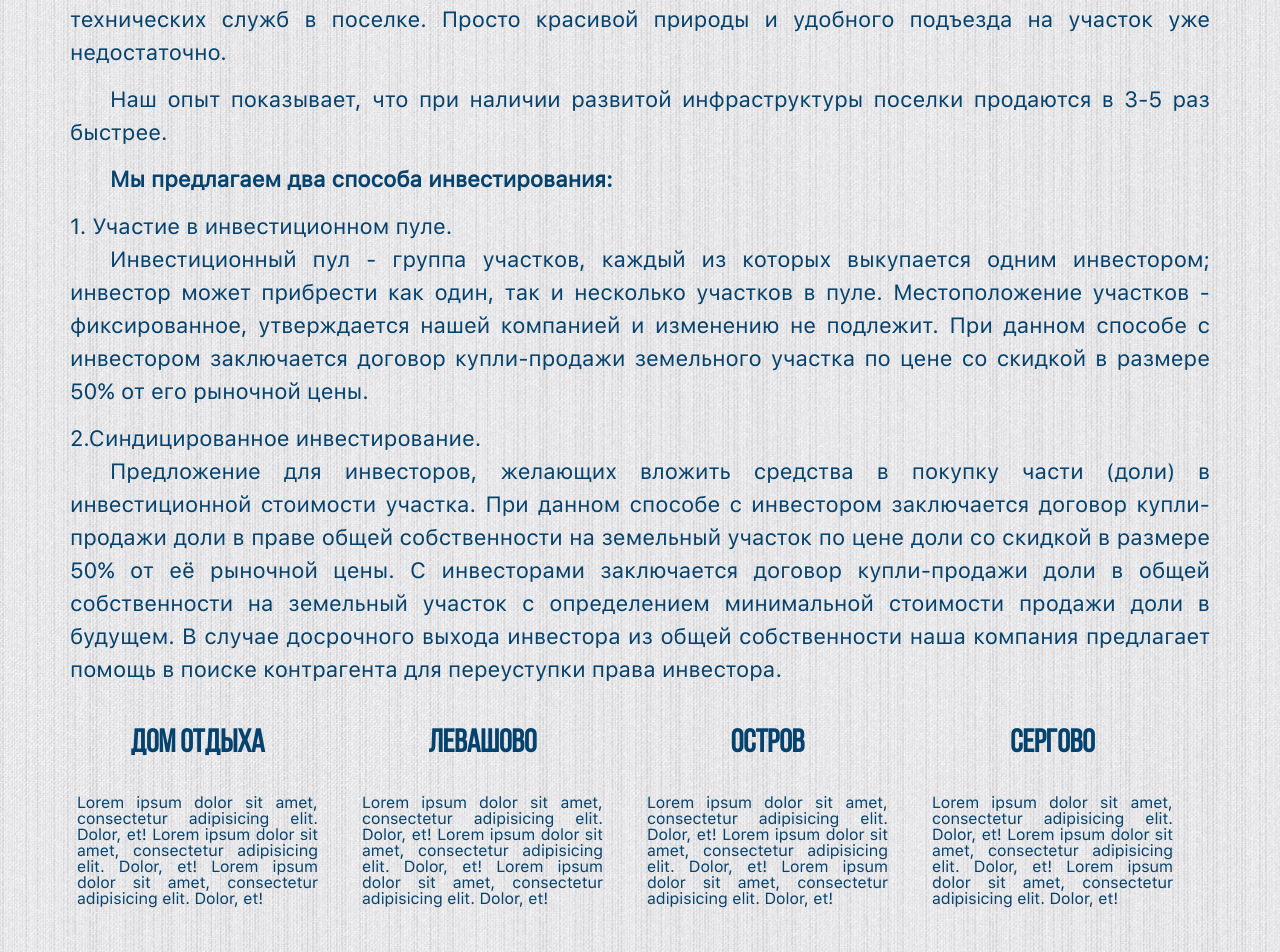
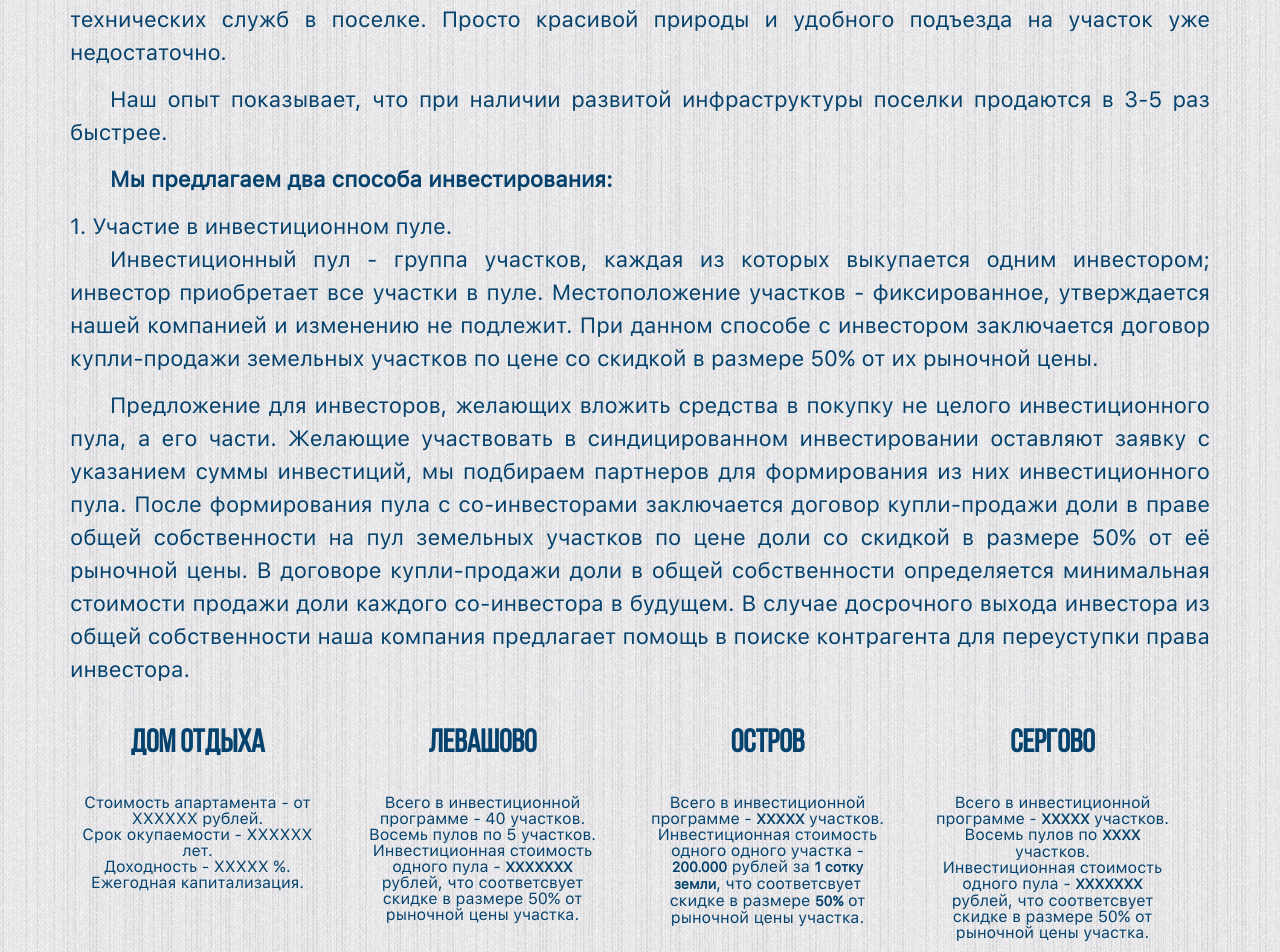
Before and after one commit to staik4/investment, a PHP site: page / in a window 1280 px wide. Shown: the part 1040-1992 px from the top of the page. Run offline with PHP 8.4, Linux system fonts and the light colour scheme.

Commit message:
add real description for unique offers and fix bugs in wrapper's function

```diff
--- a/index.php
+++ b/index.php
@@ -108,13 +108,9 @@
               <p class="text-justify"><strong>Мы предлагаем два способа инвестирования:</strong></p>
               <ul>
                 <li>1. Участие в инвестиционном пуле.</li>
-                <p class="text-justify">Инвестиционный пул - группа участков, каждый из которых выкупается одним инвестором; инвестор может прибрести как один, так и несколько участков в пуле. Местоположение участков - фиксированное, утверждается нашей компанией и изменению не подлежит.
-                При данном способе с инвестором заключается договор купли-продажи земельного участка по цене со скидкой в размере 50% от его рыночной цены.<p>
-                <li>2.Синдицированное инвестирование.</li>
-                <p class="text-justify">Предложение для инвесторов, желающих вложить средства в покупку части (доли) в инвестиционной стоимости участка.
-                  При данном способе с инвестором заключается договор купли-продажи доли в праве общей собственности на земельный участок по цене доли со скидкой в размере 50% от её рыночной цены.
-                  С инвесторами заключается договор купли-продажи доли в общей собственности на земельный участок с определением минимальной стоимости продажи доли в будущем. В случае досрочного выхода инвестора из общей собственности
-                  наша компания предлагает помощь в поиске контрагента для переуступки права инвестора.</p>
+                <p class="text-justify">Инвестиционный пул - группа участков, каждая из которых выкупается одним инвестором; инвестор приобретает все участки в пуле. Местоположение участков - фиксированное, утверждается нашей компанией и изменению не подлежит.
+                                        При данном способе с инвестором заключается договор купли-продажи земельных участков по цене со скидкой в размере 50% от их рыночной цены.</li>
+                <p class="text-justify">Предложение для инвесторов, желающих вложить средства в покупку не целого инвестиционного пула, а его части. Желающие участвовать в синдицированном инвестировании оставляют заявку с указанием суммы инвестиций, мы подбираем партнеров для формирования из них инвестиционного пула. После формирования пула с со-инвесторами заключается договор купли-продажи доли в праве общей собственности на пул земельных участков по цене доли со скидкой в размере 50% от её рыночной цены. В договоре купли-продажи доли в общей собственности определяется минимальная стоимости продажи доли каждого со-инвестора в будущем. В случае досрочного выхода инвестора из общей собственности наша компания предлагает помощь в поиске контрагента для переуступки права инвестора.</p>
               </ul>
 
             </div>
@@ -126,23 +122,22 @@
                   <span>ДОМ ОТДЫХА</span>
                 </div>
                 <div class="desc-uniq-item show-uniq-text">
-                  <span class="text-justify">
-                    Lorem ipsum dolor sit amet, consectetur adipisicing elit. Dolor, et!
-                    Lorem ipsum dolor sit amet, consectetur adipisicing elit. Dolor, et!
-                    Lorem ipsum dolor sit amet, consectetur adipisicing elit. Dolor, et!
+                  <span class="text-center">
+                    Стоимость апартамента - от ХХХХХХ рублей.<br>
+                    Срок окупаемости - ХХХХХХ лет.<br>
+                    Доходность - ХХХХХ %.<br>
+                    Ежегодная капитализация.
                   </span>
                 </div>
                 <div class="arrow-un-item">
                   <img src="img/icon/sort-down.svg" alt="arrow-btn">
                 </div>
-                <div class="desc-hidden-uniq text-justify">
+                <div class="desc-hidden-uniq text-center">
                   <span>
-                    Lorem ipsum dolor sit amet, consectetur adipisicing elit. Dolor, et!
-                    Lorem ipsum dolor sit amet, consectetur adipisicing elit. Dolor, et!
-                    Lorem ipsum dolor sit amet, consectetur adipisicing elit. Dolor, et!
-                    Lorem ipsum dolor sit amet, consectetur adipisicing elit. Dolor, et!
-                    Lorem ipsum dolor sit amet, consectetur adipisicing elit. Dolor, et!
-                    Lorem ipsum dolor sit amet, consectetur adipisicing elit. Dolor, et!
+                    Объекты инвестиций - апартаменты в загородном отеле с развитой инфраструктурой, расположенном в уникальном по красоте месте Можайского района, недалеко от Бородинского поля.
+                    Многофункциональный комплекс «Платов» - это инновационный высокодоходный инвестиционный продукт, где объекты недвижимости будут принадлежать своим инвесторам.
+                    Мы предлагаем инвестирование в строительство комплекса отдыха, который будет на вас работать после завершения строительства и обеспечивать ваш доход на уровне, кратно большем, чем банковский вклад или покупка жилья для последующей сдачи в аренду.
+                    Влияние инфляции на ваш доход будет минимальным, а капитализация будет расти ежегодно!
                   <span>
                 </div>
               </div>
@@ -151,23 +146,22 @@
                   <span>ЛЕВАШОВО</span>
                 </div>
                 <div class="desc-uniq-item show-uniq-text">
-                  <span class="text-justify">
-                    Lorem ipsum dolor sit amet, consectetur adipisicing elit. Dolor, et!
-                    Lorem ipsum dolor sit amet, consectetur adipisicing elit. Dolor, et!
-                    Lorem ipsum dolor sit amet, consectetur adipisicing elit. Dolor, et!
+                  <span class="text-center">
+                    Всего в инвестиционной программе - 40 участков.<br>
+                    Восемь пулов по 5 участков.<br>
+                    Инвестиционная стоимость одного пула - <b>ХХХХХХХ</b> рублей, что соответсвует скидке в размере 50% от рыночной цены участка.
                   </span>
                 </div>
                 <div class="arrow-un-item">
                   <img src="img/icon/sort-down.svg" alt="arrow-btn">
                 </div>
-                <div class="desc-hidden-uniq text-justify">
+                <div class="desc-hidden-uniq text-center">
                   <span>
-                    Lorem ipsum dolor sit amet, consectetur adipisicing elit. Dolor, et!
-                    Lorem ipsum dolor sit amet, consectetur adipisicing elit. Dolor, et!
-                    Lorem ipsum dolor sit amet, consectetur adipisicing elit. Dolor, et!
-                    Lorem ipsum dolor sit amet, consectetur adipisicing elit. Dolor, et!
-                    Lorem ipsum dolor sit amet, consectetur adipisicing elit. Dolor, et!
-                    Lorem ipsum dolor sit amet, consectetur adipisicing elit. Dolor, et!
+                      Полученные от инвесторов средства направляются исключительно на создание инфраструктуры поселка - дорог,
+                      освещения, охраны периметра поселка, энергоснабжения, обустройство общественных зон и прогулочных,
+                      детских площадок, стоянок, организацию работы технических служб в поселке. Работы выполняются в срок 2-3 года.
+                      После завершения работ рыночная стоимость участков, принадлежащих инвесторам, возрастает, как минимум, на 100%,
+                      что соответствует доходу инвестора в размере 33% годовых.
                   </span>
                 </div>
               </div>
@@ -176,23 +170,21 @@
                   <span>ОСТРОВ</span>
                 </div>
                 <div class="desc-uniq-item show-uniq-text">
-                  <span class="text-justify">
-                    Lorem ipsum dolor sit amet, consectetur adipisicing elit. Dolor, et!
-                    Lorem ipsum dolor sit amet, consectetur adipisicing elit. Dolor, et!
-                    Lorem ipsum dolor sit amet, consectetur adipisicing elit. Dolor, et!
+                  <span class="text-center">
+                    Всего в инвестиционной программе - <b>ХХХХХ</b> участков.
+                    Инвестиционная стоимость одного одного участка - <b>200.000</b> рублей за <b>1 сотку земли</b>, что соответсвует скидке в размере <b>50%</b> от рыночной цены участка.
                   </span>
                 </div>
                 <div class="arrow-un-item">
                   <img src="img/icon/sort-down.svg" alt="arrow-btn">
                 </div>
-                <div class="desc-hidden-uniq text-justify">
+                <div class="desc-hidden-uniq text-center">
                   <span>
-                    Lorem ipsum dolor sit amet, consectetur adipisicing elit. Dolor, et!
-                    Lorem ipsum dolor sit amet, consectetur adipisicing elit. Dolor, et!
-                    Lorem ipsum dolor sit amet, consectetur adipisicing elit. Dolor, et!
-                    Lorem ipsum dolor sit amet, consectetur adipisicing elit. Dolor, et!
-                    Lorem ipsum dolor sit amet, consectetur adipisicing elit. Dolor, et!
-                    Lorem ipsum dolor sit amet, consectetur adipisicing elit. Dolor, et!
+                    Полученные от инвесторов средства направляются исключительно на создание инфраструктуры поселка -
+                    дорог, освещения, охраны периметра поселка, энергоснабжения, обустройство общественных зон и прогулочных,
+                    детских площадок, стоянок, организацию работы технических служб в поселке. Работы выполняются в срок 2-3 года. После
+                    завершения работ рыночная стоимость участков, принадлежащих инвесторам, возрастает, как минимум, на 100%, что соответствует
+                    доходу инвестора в размере 33% годовых.
                   </span>
                 </div>
               </div>
@@ -201,23 +193,22 @@
                   <span>СЕРГОВО</span>
                 </div>
                 <div class="desc-uniq-item show-uniq-text">
-                  <span class="text-justify">
-                    Lorem ipsum dolor sit amet, consectetur adipisicing elit. Dolor, et!
-                    Lorem ipsum dolor sit amet, consectetur adipisicing elit. Dolor, et!
-                    Lorem ipsum dolor sit amet, consectetur adipisicing elit. Dolor, et!
+                  <span class="text-center">
+                    Всего в инвестиционной программе - <b>ХХХХХ</b> участков.<br>
+                    Восемь пулов по <b>ХХХХ</b> участков.<br>
+                    Инвестиционная стоимость одного пула - <b>ХХХХХХХ</b> рублей, что соответсвует скидке в размере 50% от рыночной цены участка.
                   </span>
                 </div>
                 <div class="arrow-un-item">
                   <img src="img/icon/sort-down.svg" alt="arrow-btn">
                 </div>
-                <div class="desc-hidden-uniq text-justify">
+                <div class="desc-hidden-uniq text-center">
                   <span>
-                    Lorem ipsum dolor sit amet, consectetur adipisicing elit. Dolor, et!
-                    Lorem ipsum dolor sit amet, consectetur adipisicing elit. Dolor, et!
-                    Lorem ipsum dolor sit amet, consectetur adipisicing elit. Dolor, et!
-                    Lorem ipsum dolor sit amet, consectetur adipisicing elit. Dolor, et!
-                    Lorem ipsum dolor sit amet, consectetur adipisicing elit. Dolor, et!
-                    Lorem ipsum dolor sit amet, consectetur adipisicing elit. Dolor, et!
+                    Полученные от инвесторов средства направляются исключительно на создание
+                    инфраструктуры поселка - дорог, освещения, охраны периметра поселка, энергоснабжения,
+                    обустройство общественных зон и прогулочных, детских площадок, стоянок, организацию работы
+                    технических служб в поселке. Работы выполняются в срок 2-3 года. После завершения работ рыночная стоимость участков,
+                    принадлежащих инвесторам, возрастает, как минимум, на 100%, что соответствует доходу инвестора в размере 33% годовых.
                   </span>
                 </div>
               </div>
@@ -560,7 +551,7 @@
               <span>ОСТРОВ</span>
             </div>
             <div data-menupayback="troiza" class="d-flex justify-content-center align-items-center memu-payback-item col-xl-3">
-              <span>ТРОИЦА</span>
+              <span>СЕРГОВО</span>
             </div>
           </div>
           <div class="proj-payback d-flex justify-content-center align-items-center">
@@ -574,7 +565,7 @@
               <span>ISLAND</span>
             </div>
             <div class="projects-payback-item" data-prpayback="troiza">
-              <span>TROIZA</span>
+              <span>SERGOVO</span>
             </div>
           </div>
         </div>
--- a/js/main.js
+++ b/js/main.js
@@ -1,10 +1,20 @@
 $(document).ready(function(){
   $('.description-project').addClass('hide');
-  let BackGround = $('.body-layout');
-  let heightBackGround = $('footer').offset().top + $('footer').outerHeight();
-  console.log($('footer').offset().top);
-  BackGround.css({"height":heightBackGround});
+  function bodylay(){
+    let BackGround = $('.body-layout');
+    let heightBackGround = $('footer').offset().top + $('footer').outerHeight();
+    console.log("asd",$('footer').offset().top);
+    BackGround.css({"height":heightBackGround});
+  };
+  bodylay();
 
+  // function bodylayOff(){
+  //   let BackGround = $('.body-layout');
+  //   let heightBackGround = $('footer').offset().top + $('footer').outerHeight();
+  //   console.log($('footer').offset().top);
+  //   BackGround.css({"height":heightBackGround});
+  // };
+  // bodylay();
 
   $('.projects-item').each(function(){
     let that = $(this);
@@ -79,11 +89,16 @@ $(document).ready(function(){
   });
 
   let wrapperUnPr = $('.item-uniq-projects');
-  let showItemUnPr = $('.title-uniq-item').outerHeight()+ $('.desc-uniq-item').outerHeight();
-  console.log($('.title-uniq-item').outerHeight(), $('.desc-uniq-item').outerHeight());
-  wrapperUnPr.css({"height":showItemUnPr});
+  // let showItemUnPr = $('.title-uniq-item').outerHeight()+ $('.desc-uniq-item').outerHeight();
+  // console.log($('.title-uniq-item').outerHeight(), $('.desc-uniq-item').outerHeight());
+  // wrapperUnPr.css({"height":showItemUnPr});
   wrapperUnPr.each(function(){
-    $(this).hover( function() {
+    let showItemUnPr = $(this).children('.title-uniq-item').outerHeight()+ $(this).children('.desc-uniq-item').outerHeight();
+    $(this).css({"height":showItemUnPr});
+    $(this).hover(function() {
+      setTimeout(function(){
+        bodylay();
+      },1000);
       $('.desc-hidden-uniq').css({"display":"block"});
       $('.arrow-un-item').css({"display":"block"});
       console.log($(this).children('.arrow-un-item').outerHeight());
@@ -96,11 +111,14 @@ $(document).ready(function(){
 		}, function() {
 			if (!$(this).data('opened')) {
 				$(this).animate({height: '-=' + $(this).children('.arrow-un-item').outerHeight()})
-        $('.desc-hidden-uniq').css({"display":"none"});
-        $('.arrow-un-item').css({"display":"none"});
+        // $('.desc-hidden-uniq').css({"display":"none"});
+        // $('.arrow-un-item').css({"display":"none"});
 			}
 		});
     $(this).click( function() {
+      setTimeout(function(){
+        bodylay();
+      },1000);
       if (!$(this).data('opened')) {
         $(this).animate({height: '+=' + $(this).children('.desc-hidden-uniq').outerHeight()}).data('opened', true);
         $(this).children('.desc-hidden-uniq').css({"display":"block"});
```
